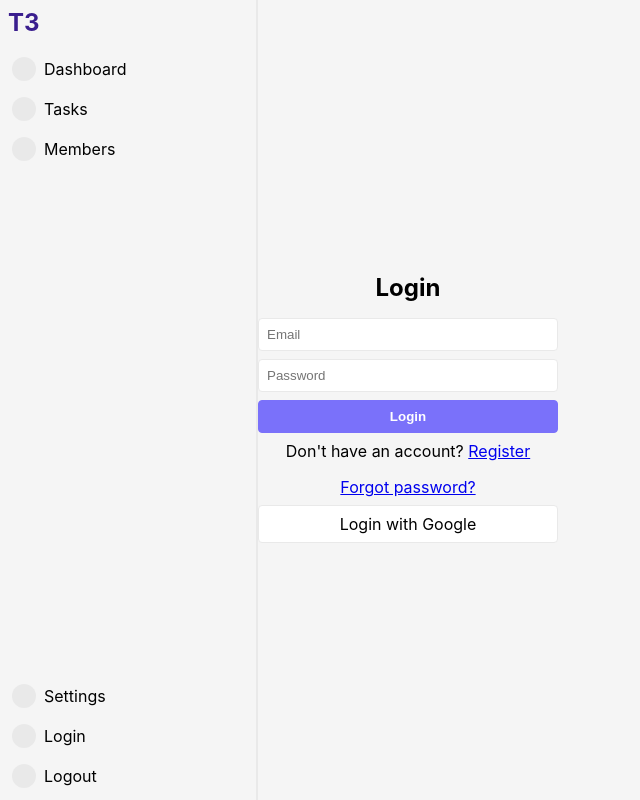
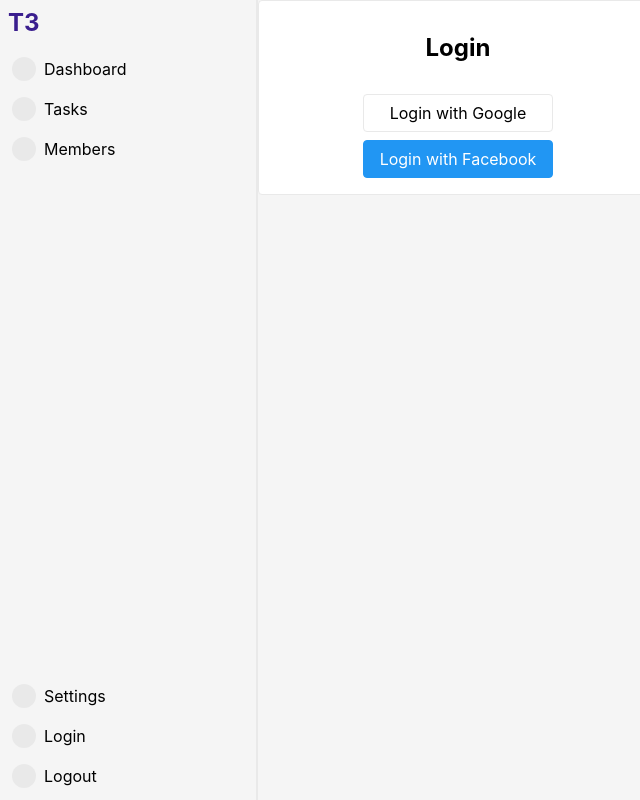
Before and after one commit to lxndrbukin/t3, a React (Create React App) app in the folder client/: page /auth in a window 1280 px wide. Shown: the whole page, without its empty margins (0-640 px from the left). Built offline with nearby package versions, Linux system fonts and the light colour scheme; no server answers.

Commit message:
Add facebook button on the client for future auth strategy

```diff
--- a/client/src/components/Auth/Auth.tsx
+++ b/client/src/components/Auth/Auth.tsx
@@ -2,28 +2,17 @@ import './assets/styles.scss';
 import { FormEvent } from 'react';
 
 export default function Auth() {
-  const handleSubmit = (e: FormEvent<HTMLFormElement>) => {
-    e.preventDefault();
-  };
-
   return (
     <div className='auth'>
       <h1>Login</h1>
-      <form onSubmit={handleSubmit}>
-        <input type='text' name='email' placeholder='Email' />
-        <input type='password' name='password' placeholder='Password' />
-        <button type='submit'>Login</button>
-      </form>
-      <p>
-        Don&apos;t have an account? <a href='/auth/register'>Register</a>
-      </p>
-      <p>
-        <a href='/auth/forgot-password'>Forgot password?</a>
-      </p>
-
-      <a className='google' href='/v1/auth/google'>
-        <span>Login with Google</span>
-      </a>
+      <div className='auth-buttons'>
+        <a className='google' href='/v1/auth/google'>
+          <span>Login with Google</span>
+        </a>
+        <a className='facebook' href='/v1/auth/facebook'>
+          <span>Login with Facebook</span>
+        </a>
+      </div>
     </div>
   );
 }
--- a/client/src/components/Auth/assets/styles.scss
+++ b/client/src/components/Auth/assets/styles.scss
@@ -5,7 +5,12 @@
   flex-direction: column;
   justify-content: center;
   align-items: center;
-  height: 100%;
+  border: 1px solid $color-light-grey;
+  border-radius: 4px;
+  padding: 16px;
+  width: 400px;
+  box-sizing: border-box;
+  background-color: $color-white;
 
   h1 {
     font-size: 24px;
@@ -47,6 +52,13 @@
     margin: 8px 0;
   }
 
+  .auth-buttons {
+    display: flex;
+    gap: 8px;
+    flex-direction: column;
+    align-items: center;
+    margin-top: 16px;
+
     .google {
       background-color: $color-white;
       color: $color-black;
@@ -61,4 +73,20 @@
       align-items: center;
       justify-content: center;
     }
+
+    .facebook {
+      background-color: $color-blue;
+      color: $color-white;
+      padding: 8px 16px;
+      border-radius: 4px;
+      cursor: pointer;
+      border: 1px solid $color-blue;
+      width: 100%;
+      box-sizing: border-box;
+      text-decoration: none;
+      display: flex;
+      align-items: center;
+      justify-content: center;
     }
+  }
+}
--- a/client/src/store/thunks/currentSession.ts
+++ b/client/src/store/thunks/currentSession.ts
@@ -4,7 +4,7 @@ import axios from 'axios';
 export const getCurrentSession = createAsyncThunk(
   'session/getCurrentSession',
   async () => {
-    const response = await axios.get('http://localhost:5000/v1/auth/user');
+    const response = await axios.get('/v1/auth/user');
     return response.data;
   }
 );
```
Lines whose indentation alone changed are shown as unchanged.
